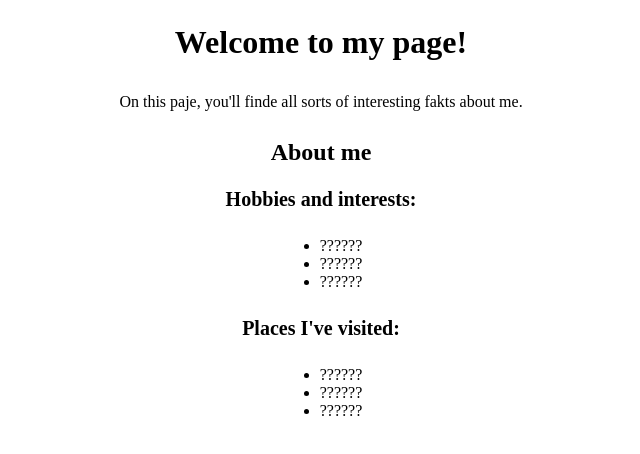
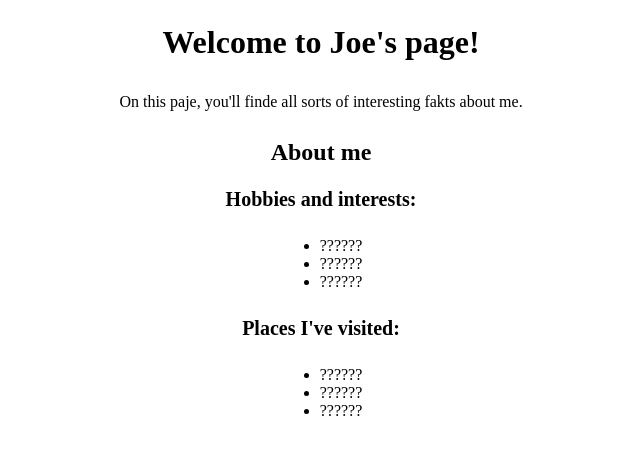
Before and after one commit to joe-potiphar/git-fundamentals-lab, a plain HTML site: page index.html in a window 1280 px wide. Shown: the whole page, without its empty margins (319-959 px from the left). Drawn offline with Linux system fonts and the light colour scheme.

Commit message:
JP: 17/10/24: Edit Page Header

```diff
--- a/index.html
+++ b/index.html
@@ -8,7 +8,7 @@
   </head>
 
   <body>
-    <h1>Welcome to my page!</h1>
+    <h1>Welcome to Joe's page!</h1>
     <p>On this paje, you'll finde all sorts of interesting fakts about me.</p>
 
     <h2>About me</h2>
```
